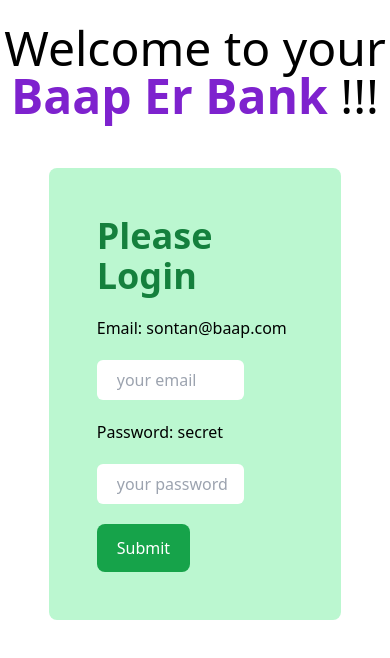
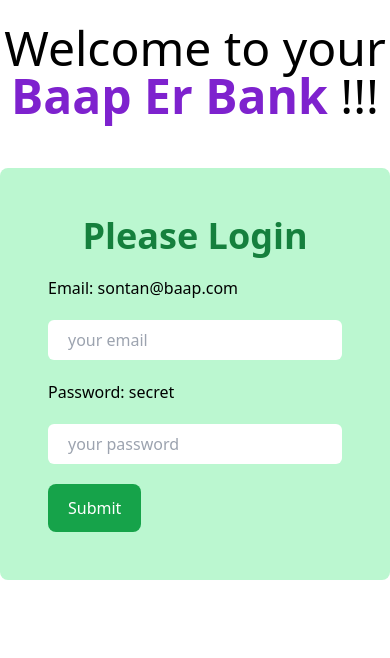
Before and after one commit to abuabdullah23/practice-challenge-advance, a plain HTML site: page challenge-1/bank-practice-alone/index.html in a window 390 px wide. Drawn offline with nearby package versions, Linux system fonts and the light colour scheme.

Commit message:
responsive

```diff
--- a/challenge-1/bank-practice-alone/index.html
+++ b/challenge-1/bank-practice-alone/index.html
@@ -14,13 +14,13 @@
     </header>
 
     <main>
-        <section class="bg-green-200 w-9/12 mx-auto mt-12 p-12 rounded-lg">
-            <h3 class="text-4xl mb-5 font-semibold text-green-700">Please Login</h3>
+        <section class="bg-green-200 md:11/12 lg:w-9/12 mx-auto m-2 mt-12 p-12 rounded-lg">
+            <h3 class="text-4xl text-center lg:text-left mb-5 font-semibold text-green-700">Please Login</h3>
             <div>
                 <p>Email: sontan@baap.com</p>
-                <input class="p-2 pl-5 rounded-md mr-3 block my-5 w-3/4" type="email" name="" id="user-email" placeholder="your email">
+                <input class="p-2 pl-5 rounded-md mr-3 block my-5 w-full md:w-full lg:w-3/4" type="email" name="" id="user-email" placeholder="your email">
                 <p>Password: secret</p>
-                <input class="p-2 pl-5 rounded-md block my-5 w-3/4" type="password" name="" id="user-password" placeholder="your password">
+                <input class="p-2 pl-5 rounded-md block my-5 w-full md:w-full lg:w-3/4" type="password" name="" id="user-password" placeholder="your password">
             </div>
             <button id="btn-submit" class="bg-green-600 hover:bg-green-900 px-5 py-3 rounded-lg text-white font-medium">Submit</button>
         </section>
```
Also changed, not shown: challenge-1/bank-practice-alone/bank.html (+2 -2 lines), challenge-3/text-editor/index.html (+2 -2 lines), index.html (+1 -1 lines).
